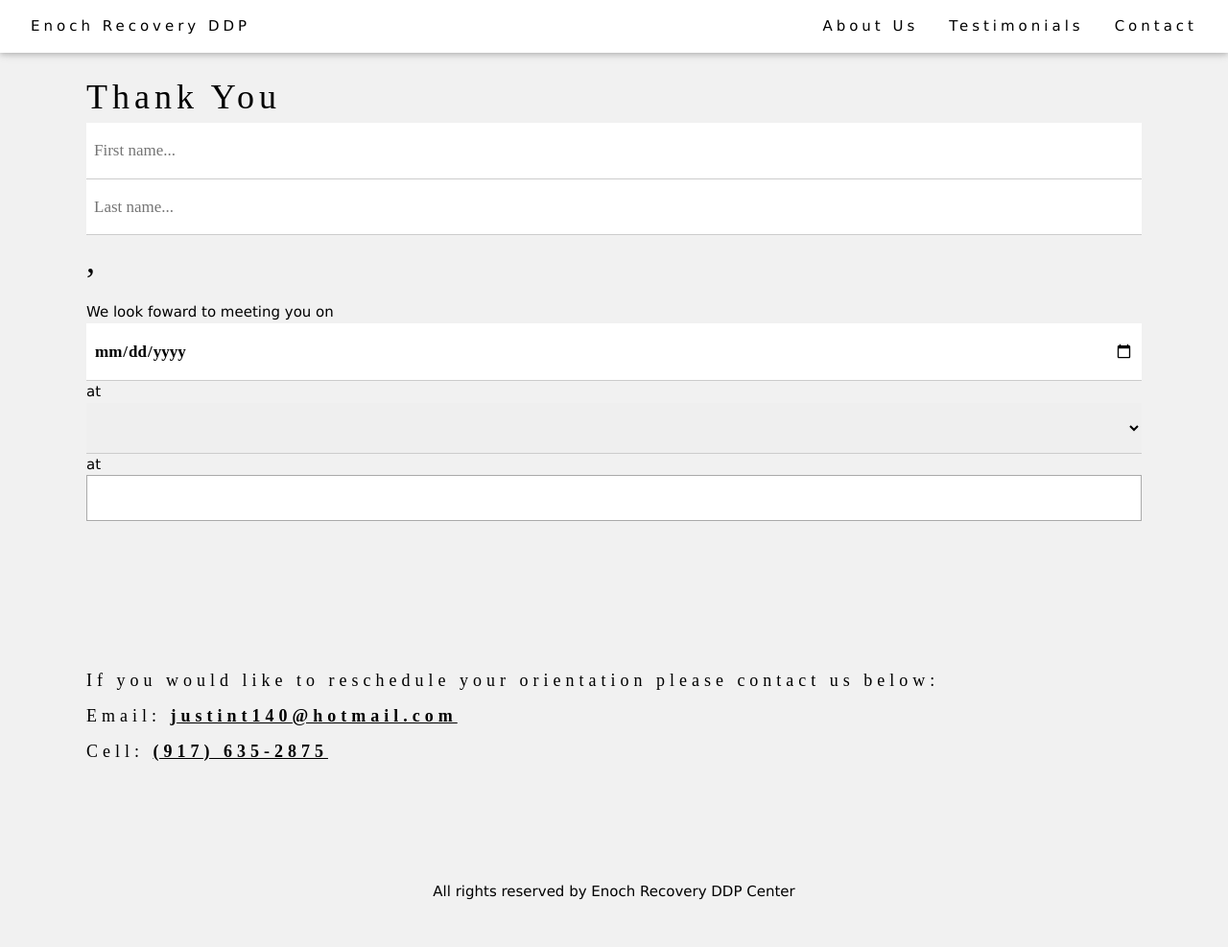
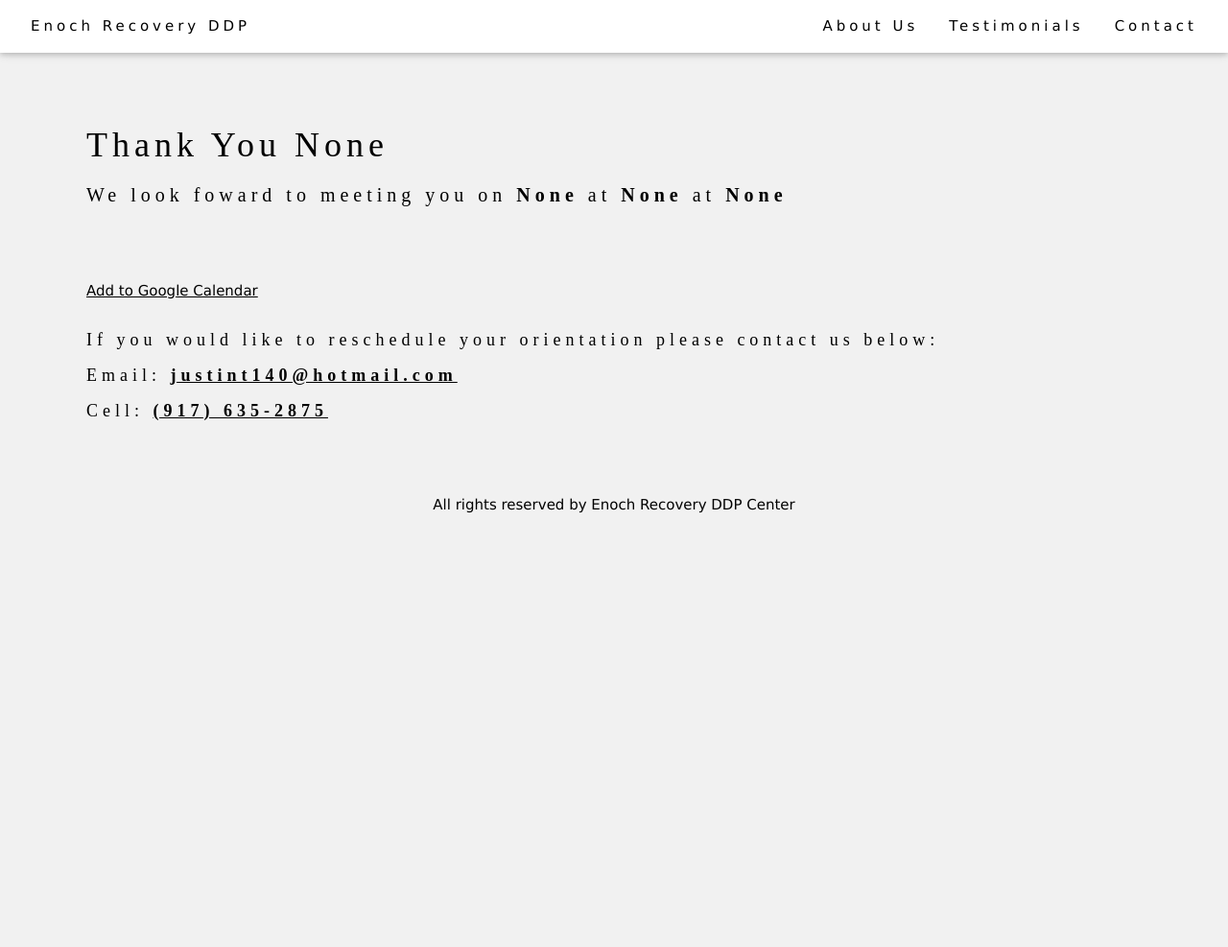
Before and after one commit to CruzPy/Enoch_Recovery, a Django app: template EnochRecoveryApp/templates/submitted.html in a window 1280 px wide. Shown: the whole page at 96% size. After the commit the page ends 535 px from the top, so only its background shows below. Run offline with Django 4.2, Linux system fonts and the light colour scheme; the template is opened without the code that fills it: values that come from a table or form of the project are taken from there, others are empty.

Commit message:
Fixed submitted.html Adding google calandar inv

```diff
--- a/EnochRecoveryApp/static/css/template.css
+++ b/EnochRecoveryApp/static/css/template.css
@@ -161,3 +161,7 @@ button:hover {
     border:black;
     background-color: rgb(236, 236, 236)
 }
+
+.submitted-content{
+    margin-top: 50px;
+}
--- a/EnochRecoveryApp/templates/submitted.html
+++ b/EnochRecoveryApp/templates/submitted.html
@@ -6,15 +6,24 @@
     <title>Thank You for Your Submission</title>
 </head>
 <body>
+    <div class="submitted-content">
     <div class="w3-row w3-padding-64">
-        <h1>Thank You {{ form.first_name }} {{ form.last_name }},</h1>
-        <p>We look foward to meeting you on <b>{{ form.date }}</b> at <b>{{ form.time }}</b> at <b>{{form.location}}</b></p>
+        <h1>Thank You {{ form.first_name.value }} </h1>
+        <h4>We look foward to meeting you on <b>{{ form.date.value }}</b> at <b>{{ form.time.value }}</b> at <b>{{form.location.value}}</b></h4>
     </div>
-    <div class="w3-row w3-padding-64">
+
+<!-- Google Calendar Link -->
+<a href="https://www.google.com/calendar/render?action=TEMPLATE&text=Enoch%20DDP%20Orientation&dates=20231112T120000Z/20231112T140000Z&details=Event%20Description&location=Event%20Location&sf=true&output=xml"
+   target="_blank" rel="noopener noreferrer">
+   Add to Google Calendar
+</a>
+
+    <div class="w3-row w3-padding-16">
         <h5>If you would like to reschedule your orientation please contact us below:</h5>
         <h5>Email: <a href="mailto:justint140@hotmail.com"><b>justint140@hotmail.com</a></b></h5>
         <h5>Cell: <b><a href="tel:9176352875">(917) 635-2875</b></a></h5>
   </div>
+</div>
 </body>
 </html>
 {% endblock %}
```
